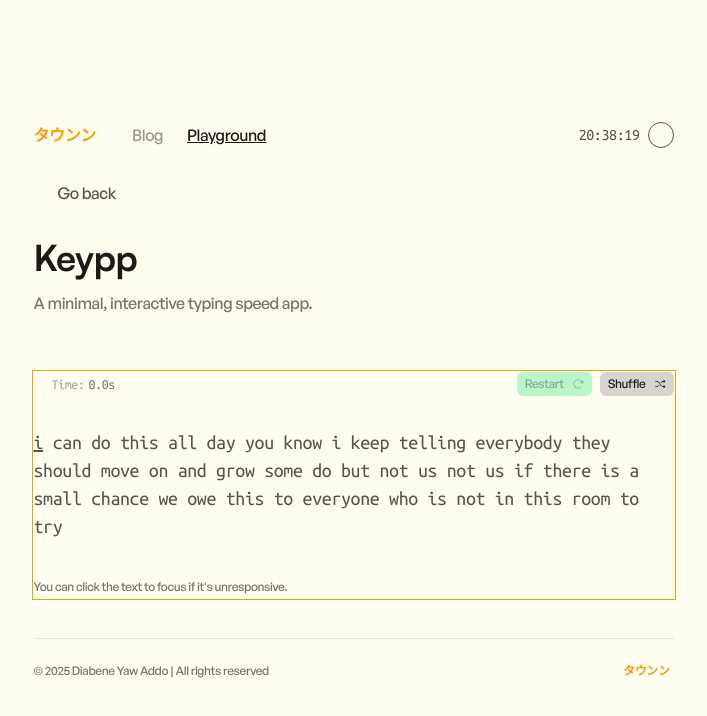
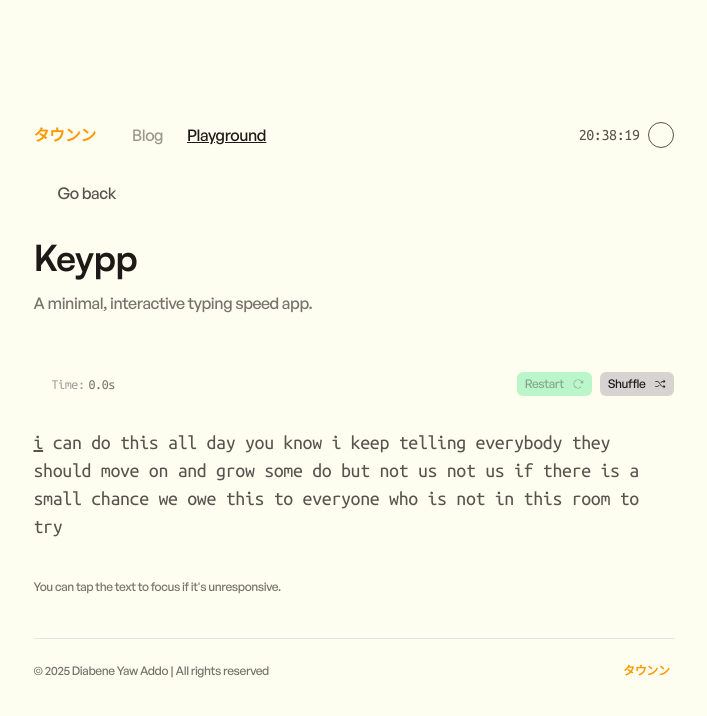
Before and after one commit to diabeney/diabene.xyz, a Next.js app: page /playground/keypp in a window 1280 px wide. Shown: the top 716 px of the page, without its empty margins (279-986 px from the left). Built offline with nearby package versions, Linux system fonts and the light colour scheme; no server answers; some icons are missing.

Commit message:
fix(app): inactivity timer reset

```diff
--- a/src/app/playground/_components/keypp.tsx
+++ b/src/app/playground/_components/keypp.tsx
@@ -19,6 +19,7 @@ export default function Keypp() {
     handleKeyDown,
   } = useKeypp();
 
+  const inputRef = useRef<HTMLInputElement>(null);
   const containerRef = useRef<HTMLDivElement>(null);
 
   const renderText = useCallback(() => {
@@ -29,10 +30,9 @@ export default function Keypp() {
         className =
           input[index] === char ? "opacity-40" : "dark:text-red-400 text-red-600 opacity-40";
       } else if (index === input.length) {
-        className = "underline decoration-2 ";
+        className = "underline decoration-2";
       }
 
-      // Adding a blur effect when status is paused
       if (status === "paused") {
         className += " blur-[4px]";
       }
@@ -47,14 +47,25 @@ export default function Keypp() {
 
   useEffect(() => {
     resetTest();
+    if (inputRef.current) inputRef.current.focus();
+  }, [resetTest, inputRef]);
 
-    if (containerRef.current) {
-      containerRef.current.focus();
-    }
-  }, [resetTest]);
+  const handleShuffleClick = () => {
+    resetTest();
+    if (inputRef.current) inputRef.current.focus();
+  };
 
   return (
-    <div ref={containerRef} tabIndex={0} onKeyDown={handleKeyDown} className="mt-14 outline-none">
+    <div
+      ref={containerRef}
+      tabIndex={-1}
+      onKeyDown={handleKeyDown}
+      className="mt-14 outline-none focus:outline-none"
+      onClick={() => inputRef.current?.focus()}
+    >
+      {/* Hidden input for triggering mobile keyboard */}
+      <input ref={inputRef} className="absolute opacity-0 pointer-events-none" autoFocus />
+
       <div className="flex justify-between mb-4">
         <section className="flex items-center">
           <div className="text-sm font-mono flex items-center gap-1">
@@ -73,7 +84,7 @@ export default function Keypp() {
             <Icon icon={"ph:arrow-clockwise"} />
           </button>
           <button
-            onClick={resetTest}
+            onClick={handleShuffleClick}
             className="text-xs flex gap-2 items-center bg-stone-300 text-stone-900 dark:text-stone-400 dark:bg-stone-800/50 px-2 py-1 rounded-md"
           >
             Shuffle
@@ -81,6 +92,7 @@ export default function Keypp() {
           </button>
         </div>
       </div>
+
       <AnimatePresence mode="wait">
         {status !== "finished" ? (
           <motion.div
@@ -90,7 +102,7 @@ export default function Keypp() {
             transition={{ duration: 0.5 }}
             className="relative mb-4"
           >
-            <div className=" font-mono text-xl my-8">
+            <div className="font-mono text-xl my-8 cursor-text">
               {renderText()}
               {status === "paused" && (
                 <div className="absolute text-sm inset-0 flex items-center justify-center">
@@ -98,9 +110,11 @@ export default function Keypp() {
                 </div>
               )}
             </div>
-            <small className="text-xs text-stone-500">
-              You can click the text to focus if it's unresponsive.
-            </small>
+            {status !== "paused" && (
+              <small className="text-xs text-stone-500">
+                You can tap the text to focus if it's unresponsive.
+              </small>
+            )}
           </motion.div>
         ) : (
           <motion.div
@@ -108,7 +122,6 @@ export default function Keypp() {
             initial={{ opacity: 0 }}
             animate={{ opacity: 1 }}
             transition={{ duration: 0.3 }}
-            className=""
           >
             <h3 className="text-xl font-medium mb-4 text-stone-800 dark:text-stone-200">Results</h3>
             <div className="grid grid-cols-2 font-mono gap-4">
--- a/src/lib/hooks/useKeypp.ts
+++ b/src/lib/hooks/useKeypp.ts
@@ -3,7 +3,7 @@ import { TypingQuotes } from "@/lib/constants/data";
 
 type TestStatus = "idle" | "running" | "paused" | "finished";
 
-const INACTIVITY_TIMEOUT_MS = 5000;
+const INACTIVITY_TIMEOUT_MS = 3000;
 
 export function useKeypp() {
   const [input, setInput] = useState<string>("");
@@ -78,6 +78,12 @@ export function useKeypp() {
     }
   }, [status, clearInactivityTimer]);
 
+  useEffect(() => {
+    if (status === "running") {
+      resetInactivityTimer();
+    }
+  }, [status, resetInactivityTimer]);
+
   const calculateWPM = useCallback((): number => {
     if (!startTime || !endTime) return 0;
     const timeInMinutes = (endTime - startTime) / 60000;
@@ -124,7 +130,6 @@ export function useKeypp() {
           setStartTime(Date.now());
         }
         e.preventDefault();
-        resetInactivityTimer();
         return;
       }
 
```
